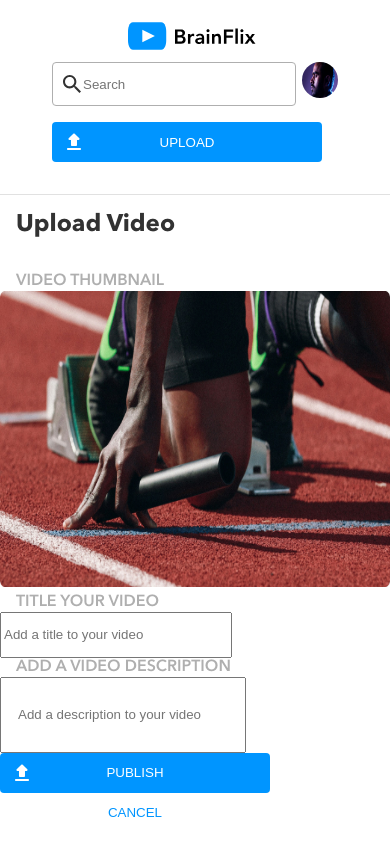
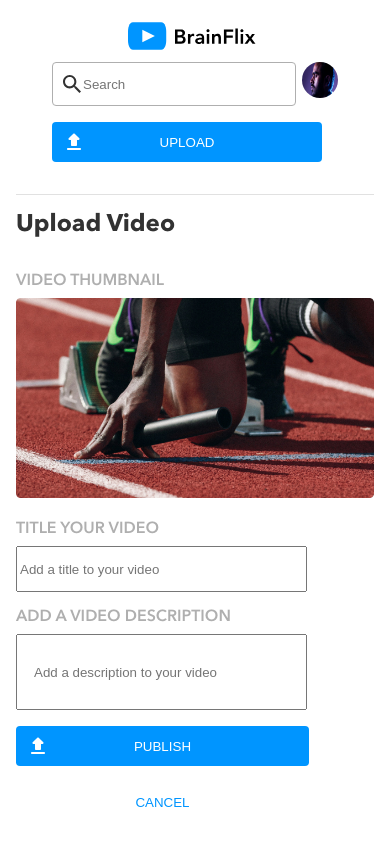
Before and after one commit to skhys/sahar-khyabani-brainflix, a React (Create React App) app: page /upload in a window 390 px wide. Built offline with nearby package versions, Linux system fonts and the light colour scheme.

Commit message:
mobile styling for upload page complete

```diff
--- a/src/pages/UploadPage/UploadPage.jsx
+++ b/src/pages/UploadPage/UploadPage.jsx
@@ -21,7 +21,7 @@ function UploadPage() {
     return (
       <div className="upload-page">
         <h1 className="upload-page__title">Upload Video</h1>
-        <div className="upload-page__thumbnail-wrapper">
+        <div className="upload-page__thumbnail">
           <label className="upload-page__thumbnail-title">
             VIDEO THUMBNAIL
           </label>
--- a/src/pages/UploadPage/UploadPage.scss
+++ b/src/pages/UploadPage/UploadPage.scss
@@ -3,35 +3,54 @@
 @use "../../styles/partials/typography" as *;
 
 .upload-page {
+  margin: 16px;
   &__title {
     border-top: 1px solid $silver2;
-    padding: 16px;
+    padding-top: 16px;
+    padding-bottom: 16px;
   }
 
   &__thumbnail {
     &-title {
       font-weight: 600;
       color: $silver1;
-      padding: 16px;
+      margin-bottom: 10px;
+    }
+    &-container {
+      margin-top: 7px;
+      margin-bottom: 16px;
+      // height: ;
+      // max-width: 100%;
     }
     &-img {
-      height: 35vh;
+      height: 200px;
       max-width: 100%;
     }
   }
-
   &__form-container {
   }
   &__form-subtitle {
     font-weight: 600;
     color: $silver1;
-    padding: 16px;
+    margin-top: 16px;
   }
+  &__form-group-items {
+  }
+
   &__form-input {
-    padding-right: 16px;
+    color: $black1;
+    padding-right: 75px;
+    margin-top: 7px;
+    margin-bottom: 16px;
   }
+  &__form-wrapper {
+  }
+
   &__form-input-description {
     padding: 16px;
+    padding-right: 61px;
+    margin-top: 7px;
+    margin-bottom: 16px;
   }
   &__form-button {
     background-image: url(../../assets/images/icons/upload.svg);
@@ -41,7 +60,7 @@
     border-radius: 4px;
     border: none;
     height: 40px;
-    width: 270px;
+    width: 293px;
     color: $white1;
     font-weight: $font1;
     cursor: pointer;
@@ -52,14 +71,17 @@
     background-color: $white1;
     border: none;
     height: 40px;
-    width: 270px;
+    width: 293px;
     border-radius: 4px;
     font-style: bold;
     cursor: pointer;
     transition: background-color 0.3s, color 0.3s;
+    margin-top: 16px;
+    margin-bottom: 16px;
   }
 
   &__page-notification {
+    margin: 16px;
   }
 }
 
```
